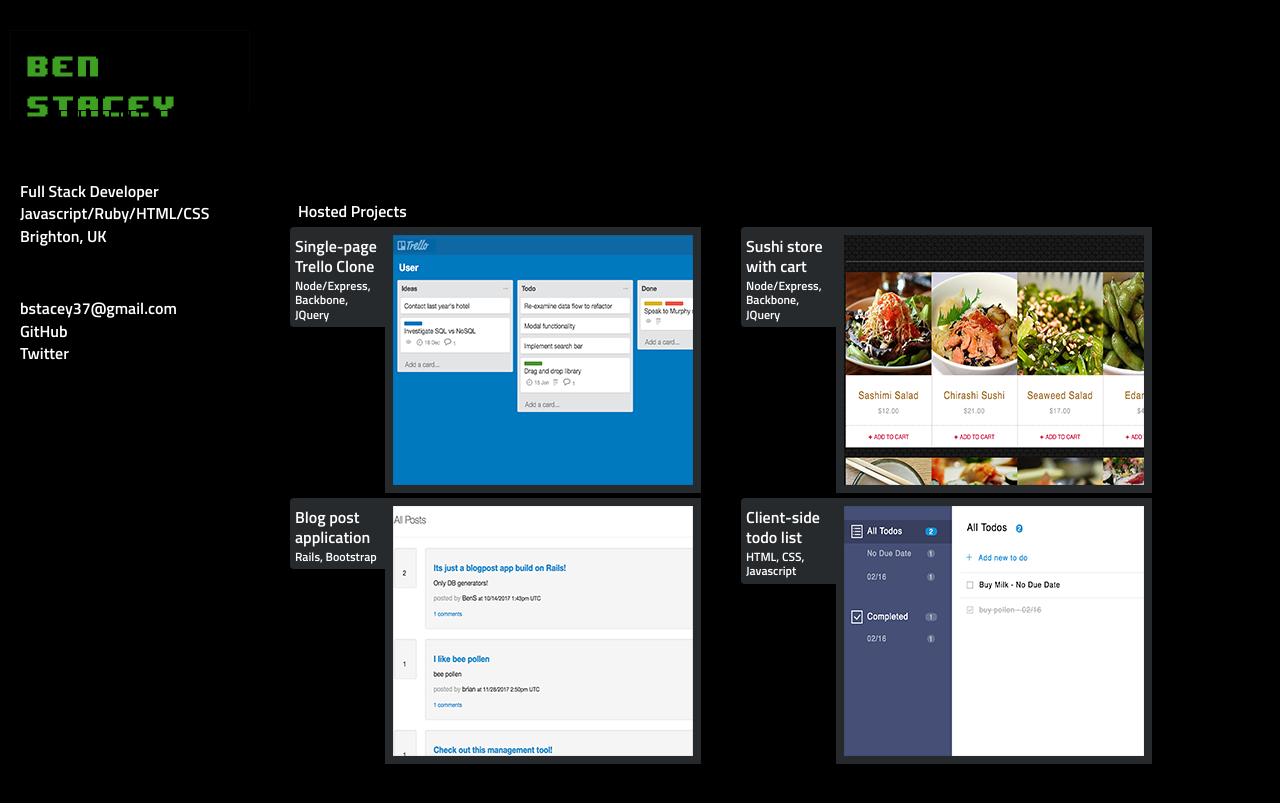
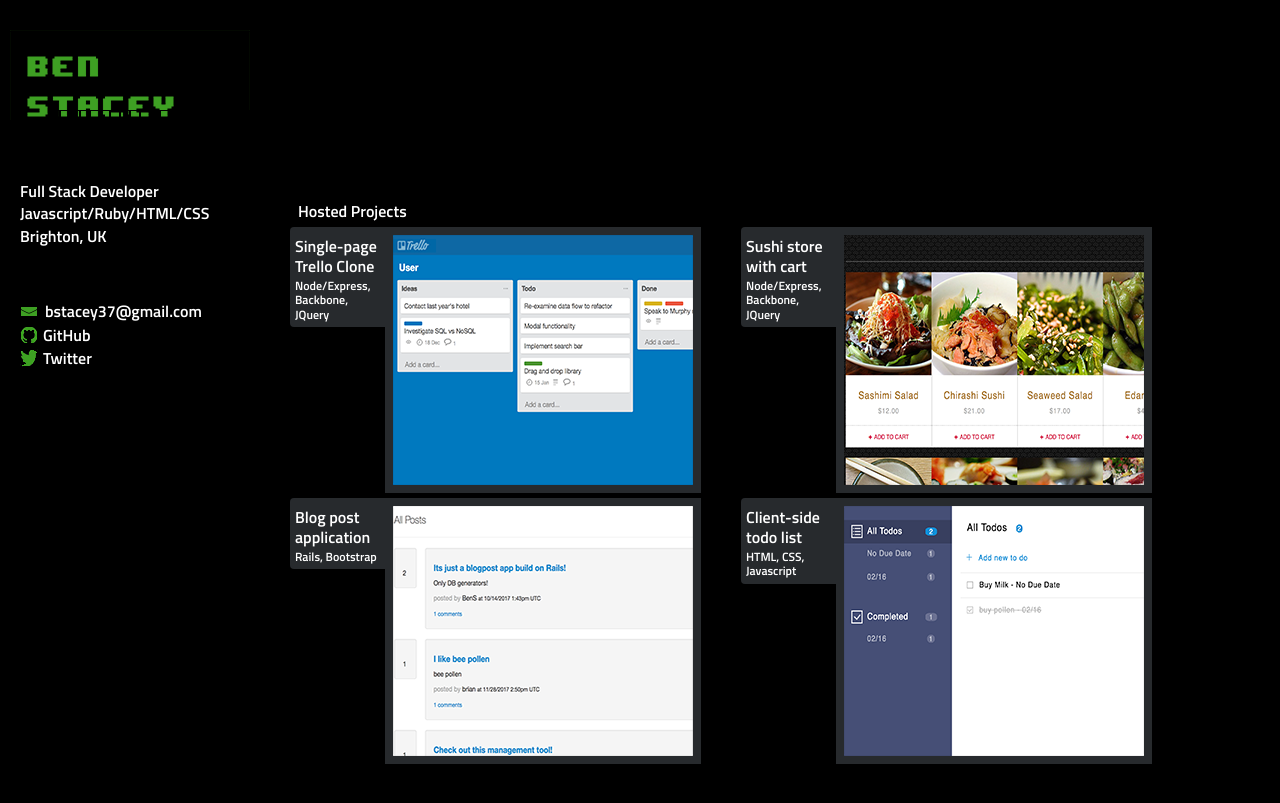
Before and after one commit to SpiderMasterMind/spidermastermind.github.io, a Jekyll site: the page built from index.md, in a window 1280 px wide. Shown: the top 803 px of the page. Built offline with Jekyll 4.4.1, drawn with Linux system fonts in a browser that asks for light colours; nearby versions of some CDN libraries.

Commit message:
contact icons

```diff
--- a/_includes/sidebar.html
+++ b/_includes/sidebar.html
@@ -13,8 +13,8 @@
 </div>
 <div class="contact">
 	<ul>
-		<li><a href="mailto:bstacey37@gmail.com">bstacey37@gmail.com</a></li>
-		<li><a href="https://github.com/SpiderMasterMind">GitHub</a></li>
-		<li><a href="https://twitter.com/_benstacey">Twitter</a></li>
+		<li id="mail"><img src="mail.png" /><a href="mailto:bstacey37@gmail.com">bstacey37@gmail.com</a></li>
+		<li id="github"><img src="github.png" /><a href="https://github.com/SpiderMasterMind">GitHub</a></li>
+		<li id="twitter"><img src="twitter.png" /><a href="https://twitter.com/_benstacey">Twitter</a></li>
 	</ul>
 </div>
--- a/_sass/_styles.scss
+++ b/_sass/_styles.scss
@@ -99,7 +99,7 @@ nav {
 	border-top-left-radius: 0;
 	}
 	img:hover {
-	border: 8px solid white;
+	border: 8px solid $logo-color;
 	}
 }
 
@@ -122,7 +122,7 @@ aside .panel {
 #gridbox {
   width: 240px;
   height: 120px;
-	line-height: 0.6;
+	line-height: 0.5;
 	position: relative;
 	z-index: 1;
 }
@@ -138,8 +138,8 @@ aside .panel {
 
 .text {
 	position: absolute;
-	width: 240px;
-	height: 120px;
+	width: 242px;
+	height: 122px;
 	z-index: 2;
 }
 
@@ -155,6 +155,17 @@ aside .panel {
 	margin-top: 30px;
 	padding: 10px;
 }
+
+.contact a {
+	margin-left: 5px;
+}
+
+#github img,
+#twitter img{
+	position: relative;
+	top: 3px;
+}
+
 
 .contact a:hover {
 	color: $logo-color;
@@ -178,7 +189,7 @@ aside .panel {
 	}
 }
 
-@media (max-width: 768px) {
+@media (max-width: 980px) {
 	aside {
 		float: none;
 	}
```
Also changed, not shown: github.png (added), mail.png (added), twitter.png (added).
